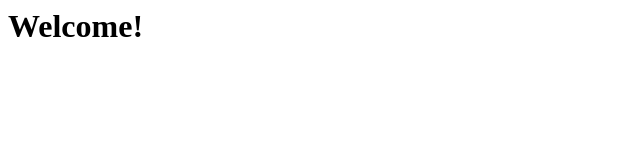
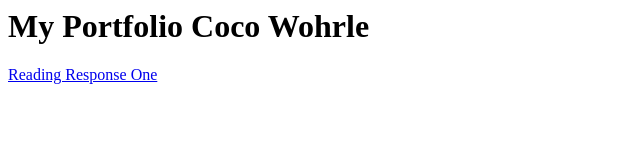
Before and after one commit to cocowohrle/cocowohrle.github.io, a plain HTML site: page index.html in a window 1280 px wide. Shown: the whole page, without its empty margins (0-640 px from the left). Drawn offline with Linux system fonts and the light colour scheme.

Commit message:
Reading Response One

```diff
--- a/index.html
+++ b/index.html
@@ -1 +1,3 @@
-<h1>Welcome!</h1>
+<h1>My Portfolio Coco Wohrle</h1>
+
+<a href="../readings/readingresonse1.html" target="_blank"> Reading Response One </a>
```
Also changed, not shown: readings/readingresonse1.html (added, +5 -0 lines).
